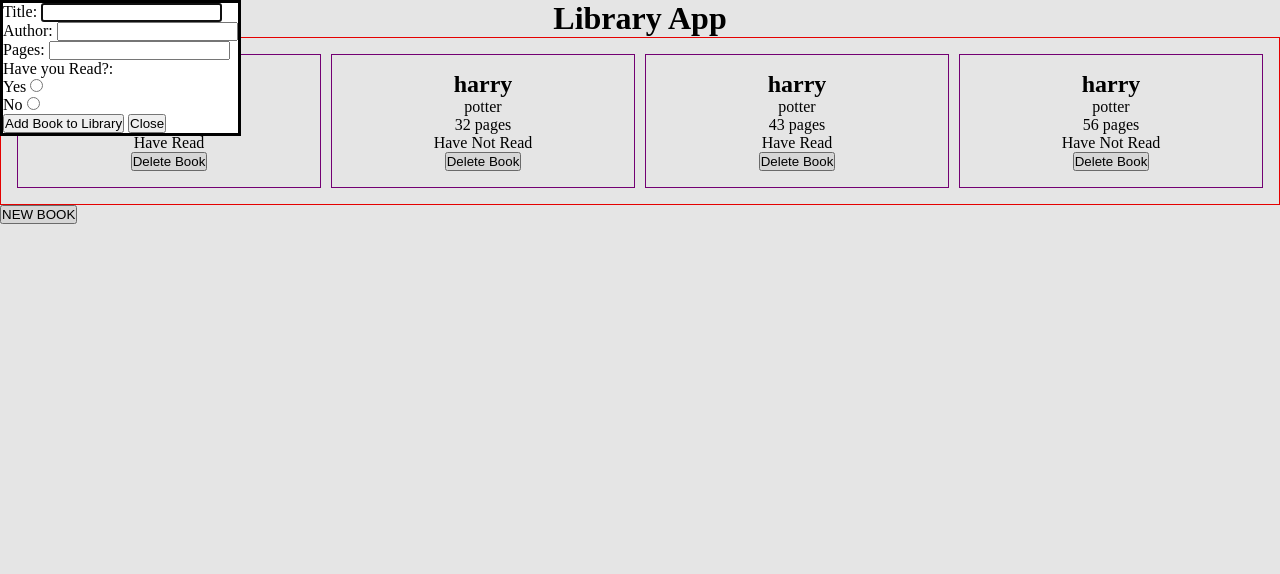
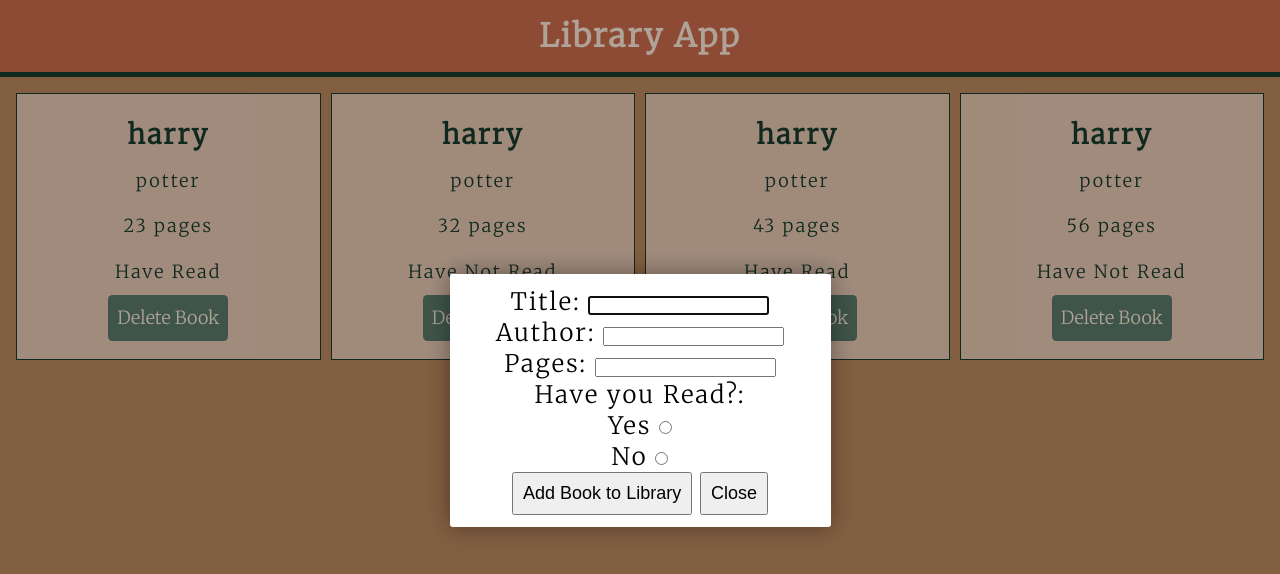
Before and after one commit to Hsoren31/library-app, a plain HTML site: page index.html in a window 1280 px wide. Both pictures are taken after a click on the button "NEW BOOK". Drawn offline with Linux system fonts and the light colour scheme.

Commit message:
Add basic styling to page

```diff
--- a/index.html
+++ b/index.html
@@ -6,6 +6,10 @@
     <title>Library</title>
     <link rel="stylesheet" href="/styles/style.css">
     <script src="script.js" defer></script>
+
+    <link rel="preconnect" href="https://fonts.googleapis.com">
+    <link rel="preconnect" href="https://fonts.gstatic.com" crossorigin>
+    <link href="https://fonts.googleapis.com/css2?family=Merriweather:ital,wght@0,300;1,300&display=swap" rel="stylesheet">
 </head>
 <body>
     <header>
@@ -15,7 +19,6 @@
         <div id="library_container">
 
         </div>
-
         <button id="new_book">NEW BOOK</button>
         <dialog>
             <form action="#" method="post" id="add_book_form">
--- a/styles/style.css
+++ b/styles/style.css
@@ -4,22 +4,88 @@
     padding: 0;
 }
 
+body {
+    font-family: "Merriweather", serif;
+    min-height: 1dvh;
+    letter-spacing: 0.2ch;
+    background-color: #BB885E;
+    display: flex;
+    flex-direction: column;
+}
+
+header {
+    background-color: #CB6B4D;
+    padding: 1em;
+    border-bottom: 5px solid #173A2B;
+}
+
 h1 {
     text-align: center;
+    color: #FBE8D8;
 }
 
 #library_container {
+    background-color: #BB885E;
     padding: 1em;
     overflow: auto;
-    border: red solid 1px;
     display: grid;
-    grid-template-columns: repeat(auto-fit, minmax(125px, 1fr));
+    grid-template-columns: repeat(auto-fit, minmax(175px, 1fr));
     grid-template-rows: repeat(auto-fit, minmax(125px, 1fr));
     gap: 10px;
 }
 
 .book_card {
-    border: purple solid 1px;
+    background-color: #E5C7B1;
+    border: #173A2B solid 1px;
     text-align: center;
+    line-height: 4ch;
+    color: #173A2B;
     padding: 1em;
+    font-size: 18px;
 }
+
+.book_card button {
+    background-color: #5A7969;
+    color:#FBE8D8;
+    font: inherit;
+    border-radius: 0.25em;
+    border: none;
+    padding: 0 0.5em;
+}
+
+#new_book {
+    background-color: #CB6B4D;
+    color:#FBE8D8;
+    font: inherit;
+    font-size: 26px;
+    border: none;
+    text-align: center;
+    padding: 1em 3em;
+
+    display: block;
+    margin: auto;
+}
+
+dialog {
+    font-size: 24px;
+    margin: auto;
+    padding: 0.5em;
+    border: 0;
+    box-shadow: 0 0 1em rgb(0 0 0/ .4);
+    border-radius: 0.1em;
+    min-width: 25ch;
+    text-align: center;
+}
+
+dialog button {
+    font-size: 18px;
+    padding: 0.5em;
+}
+
+dialog::backdrop {
+    background-color: rgb(0 0 0/ .3);
+}
+
+input {
+    max-height: 15ch;
+}
```
